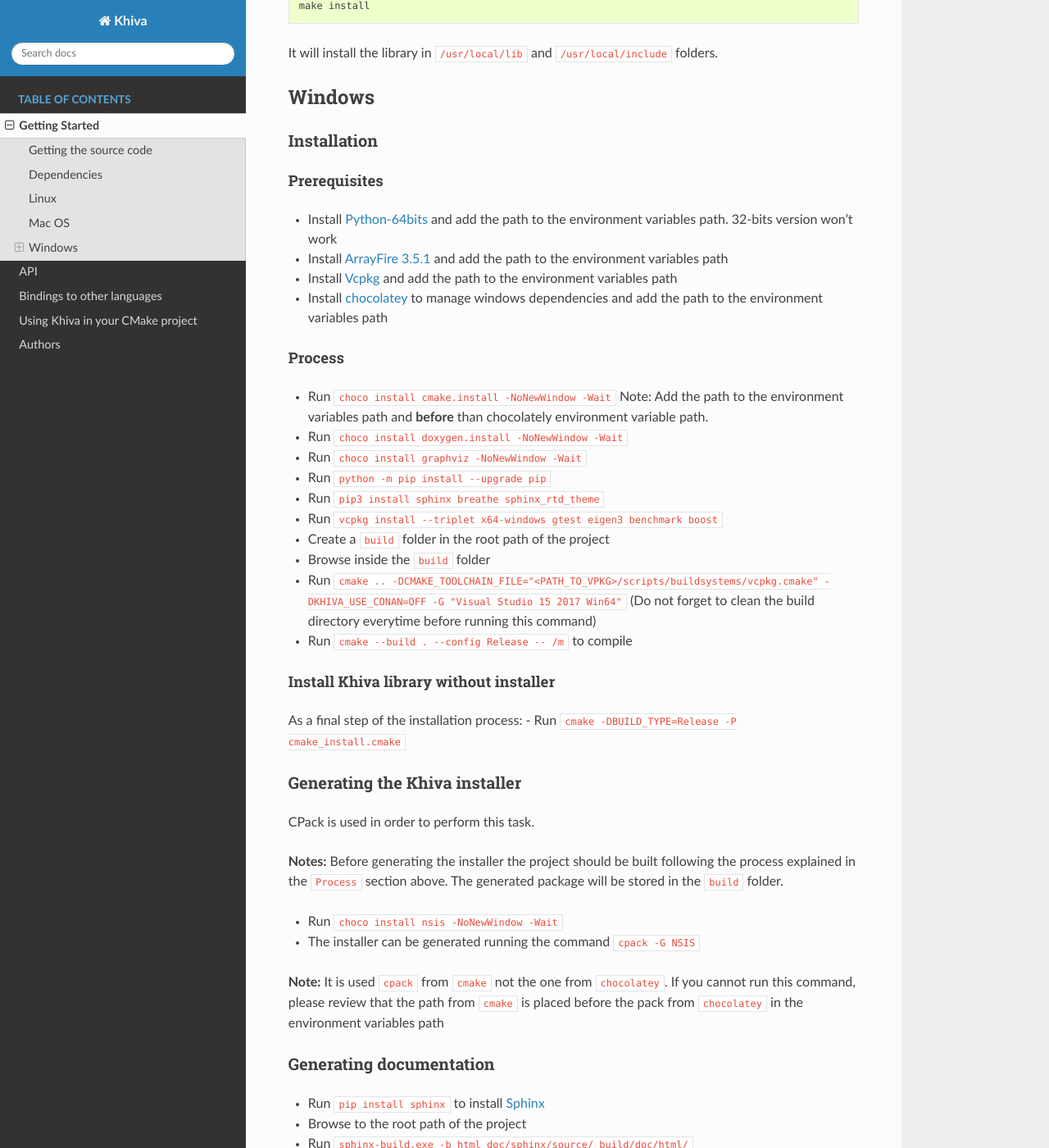
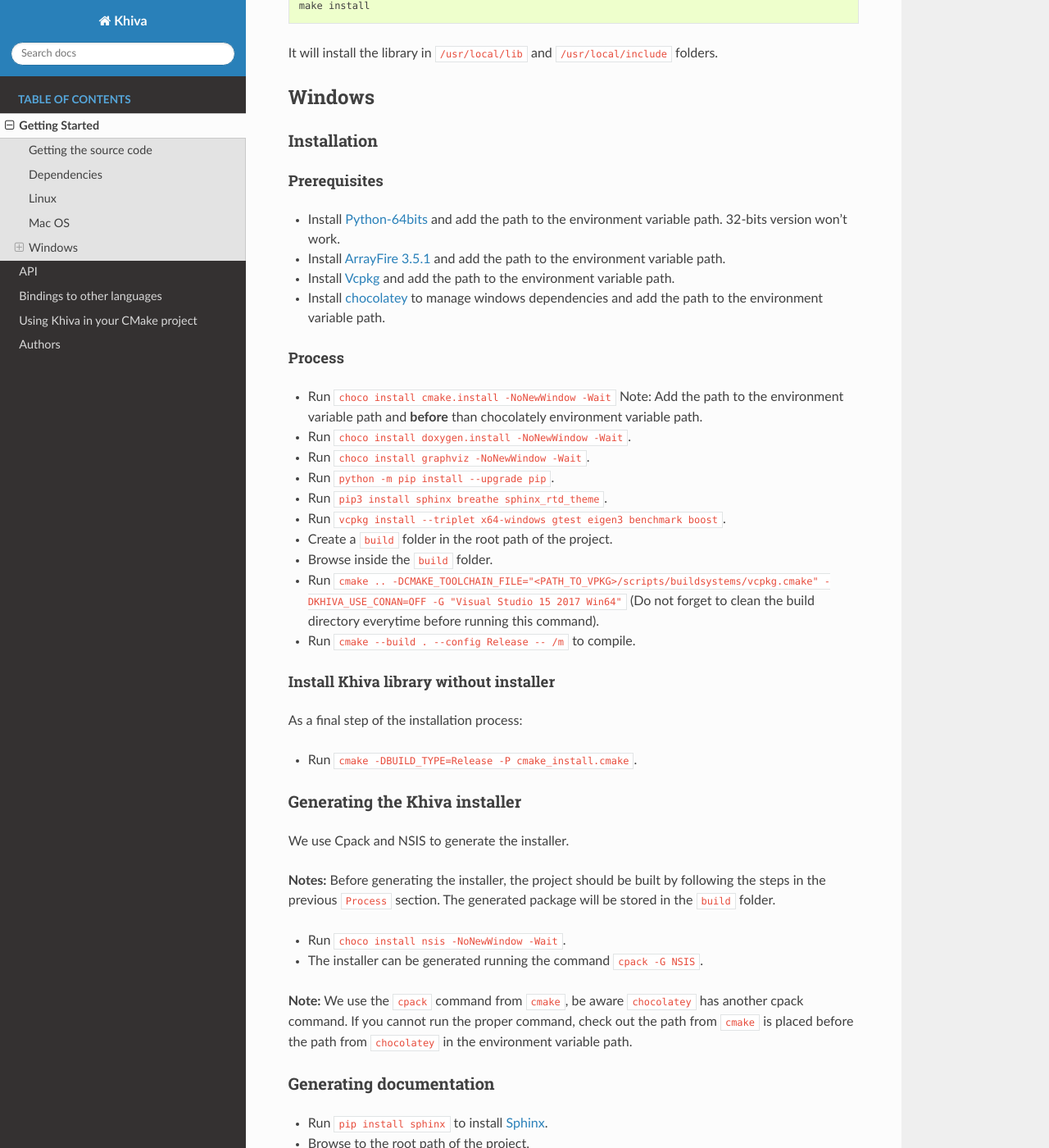
Before and after one commit to shapelets/khiva, a Sphinx documentation site: the page built from doc/sphinx/source/gettingStarted.rst, in a window 1280 px wide and 1400 px high, scrolled down 1713 px. Shown: the whole window at 82% size. Built offline with Sphinx 7.4.7 and the Read the Docs theme 2.0.0, drawn with Linux system fonts in a browser that asks for light colours.

Commit message:
Apply code reviews

```diff
--- a/doc/sphinx/source/gettingStarted.rst
+++ b/doc/sphinx/source/gettingStarted.rst
@@ -97,63 +97,64 @@
 ^^^^^^^^^^^^^
 
 -  Install `Python-64bits <https://www.python.org/downloads>`__ and add
-   the path to the environment variables path. 32-bits version won't
-   work
+   the path to the environment variable path. 32-bits version won't
+   work.
 -  Install `ArrayFire 3.5.1 <https://arrayfire.com/download/>`__ and add
-   the path to the environment variables path
+   the path to the environment variable path.
 -  Install
    `Vcpkg <https://docs.microsoft.com/es-es/cpp/vcpkg#installation>`__
-   and add the path to the environment variables path
+   and add the path to the environment variable path.
 -  Install `chocolatey <https://chocolatey.org/>`__ to manage windows
-   dependencies and add the path to the environment variables path
+   dependencies and add the path to the environment variable path.
 
 Process
 ^^^^^^^
 
 -  Run ``choco install cmake.install -NoNewWindow -Wait`` Note: Add the
-   path to the environment variables path and **before** than
-   chocolately environment variable path.
--  Run ``choco install doxygen.install -NoNewWindow -Wait``
--  Run ``choco install graphviz -NoNewWindow -Wait``
--  Run ``python -m pip install --upgrade pip``
--  Run ``pip3 install sphinx breathe sphinx_rtd_theme``
+   path to the environment variable path and **before** than chocolately
+   environment variable path.
+-  Run ``choco install doxygen.install -NoNewWindow -Wait``.
+-  Run ``choco install graphviz -NoNewWindow -Wait``.
+-  Run ``python -m pip install --upgrade pip``.
+-  Run ``pip3 install sphinx breathe sphinx_rtd_theme``.
 -  Run
-   ``vcpkg install --triplet x64-windows gtest eigen3 benchmark boost``
--  Create a ``build`` folder in the root path of the project
--  Browse inside the ``build`` folder
+   ``vcpkg install --triplet x64-windows gtest eigen3 benchmark boost``.
+-  Create a ``build`` folder in the root path of the project.
+-  Browse inside the ``build`` folder.
 -  Run
    ``cmake .. -DCMAKE_TOOLCHAIN_FILE="<PATH_TO_VPKG>/scripts/buildsystems/vcpkg.cmake" -DKHIVA_USE_CONAN=OFF -G "Visual Studio 15 2017 Win64"``
    (Do not forget to clean the build directory everytime before running
-   this command)
--  Run ``cmake --build . --config Release -- /m`` to compile
+   this command).
+-  Run ``cmake --build . --config Release -- /m`` to compile.
 
 Install Khiva library without installer
 ^^^^^^^^^^^^^^^^^^^^^^^^^^^^^^^^^^^^^^^
 
-As a final step of the installation process: - Run
-``cmake -DBUILD_TYPE=Release -P cmake_install.cmake``
+As a final step of the installation process:
+
+-  Run ``cmake -DBUILD_TYPE=Release -P cmake_install.cmake``.
 
 Generating the Khiva installer
 ~~~~~~~~~~~~~~~~~~~~~~~~~~~~~~
 
-CPack is used in order to perform this task.
+We use Cpack and NSIS to generate the installer.
 
-**Notes:** Before generating the installer the project should be built
-following the process explained in the ``Process`` section above. The
+**Notes:** Before generating the installer, the project should be built
+by following the steps in the previous ``Process`` section. The
 generated package will be stored in the ``build`` folder.
 
--  Run ``choco install nsis -NoNewWindow -Wait``
--  The installer can be generated running the command ``cpack -G NSIS``
+-  Run ``choco install nsis -NoNewWindow -Wait``.
+-  The installer can be generated running the command ``cpack -G NSIS``.
 
-**Note:** It is used ``cpack`` from ``cmake`` not the one from
-``chocolatey``. If you cannot run this command, please review that the
-path from ``cmake`` is placed before the pack from ``chocolatey`` in the
-environment variables path
+**Note:** We use the ``cpack`` command from ``cmake``, be aware
+``chocolatey`` has another cpack command. If you cannot run the proper
+command, check out the path from ``cmake`` is placed before the path
+from ``chocolatey`` in the environment variable path.
 
 Generating documentation
 ~~~~~~~~~~~~~~~~~~~~~~~~
 
 -  Run ``pip install sphinx`` to install
-   `Sphinx <http://www.sphinx-doc.org/es/stable/install.html#windows-install-python-and-sphinx>`__
--  Browse to the root path of the project
--  Run ``sphinx-build.exe -b html doc/sphinx/source/ build/doc/html/``
+   `Sphinx <http://www.sphinx-doc.org/es/stable/install.html#windows-install-python-and-sphinx>`__.
+-  Browse to the root path of the project.
+-  Run ``sphinx-build.exe -b html doc/sphinx/source/ build/doc/html/``.
```
Also changed, not shown: README.md (+59 -42 lines).
